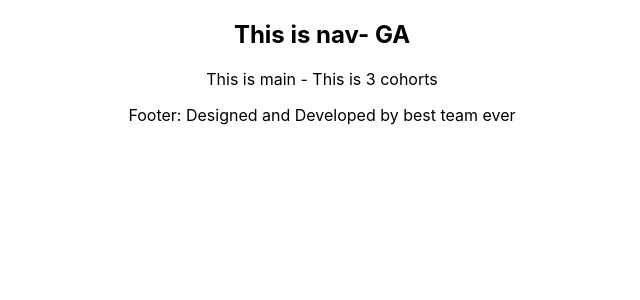
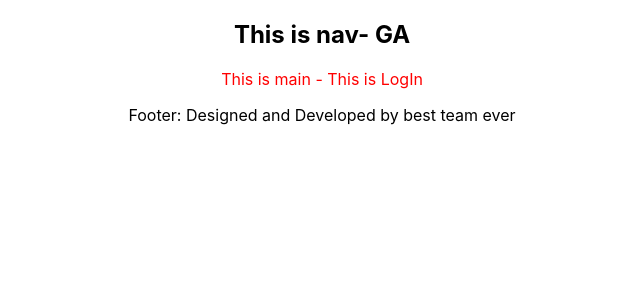
Before and after one commit to jessicalandzberg/Project3, a React (Create React App) app in the folder client/: page / in a window 1280 px wide. Shown: the top 300 px of the page, without its empty margins (318-958 px from the left). Built offline with nearby package versions, Linux system fonts and the light colour scheme.

Commit message:
added css folder and added log in route

```diff
--- a/client/src/Components/Home.js
+++ b/client/src/Components/AllCohorts.js
@@ -1,11 +1,11 @@
 import React from 'react';
 
-function Home() {
+function AllCohorts() {
     return(
-      <div className="home">
+      <div className="AllCohorts">
         <p> This is main - This is 3 cohorts </p>
       </div>
     )
 }
 
-export default Home;
+export default AllCohorts;
--- /dev/null
+++ b/client/src/Components/LogIn.js
@@ -0,0 +1,13 @@
+import React from 'react';
+import '../Css/LogIn.css';
+
+
+function LogIn() {
+    return(
+      <div className="LogIn">
+        <p> This is main - This is LogIn </p>
+      </div>
+    )
+}
+
+export default LogIn;
--- a/client/src/Components/Main.js
+++ b/client/src/Components/Main.js
@@ -1,11 +1,9 @@
 import React from 'react';
 import {Route , Switch} from "react-router-dom"
-import Home from "./Home"
+import AllCohorts from "./AllCohorts"
 import SingleCohort from "./SingleCohort"
 import UpdateStudentForm from "./UpdateStudentForm"
-
-
-
+import LogIn from "./LogIn"
 
 class Main extends React.Component {
 
@@ -21,13 +19,16 @@ class Main extends React.Component {
     return(
       <div className="Main">
         <Switch>
+          <Route path= "/allcohorts"
+          render = {() => <AllCohorts
+                          /> } />
           <Route path= "/cohort"
           render = {() => <SingleCohort
                           /> } />
           <Route path= "/edit"
           render = {() => <UpdateStudentForm
                           /> } />
-          <Route path= "/" component= {Home} />
+          <Route path= "/" component= {LogIn} />
         </Switch>
       </div>
     )
--- /dev/null
+++ b/client/src/Css/LogIn.css
@@ -0,0 +1,3 @@
+.LogIn {
+  color: red;
+}
```
